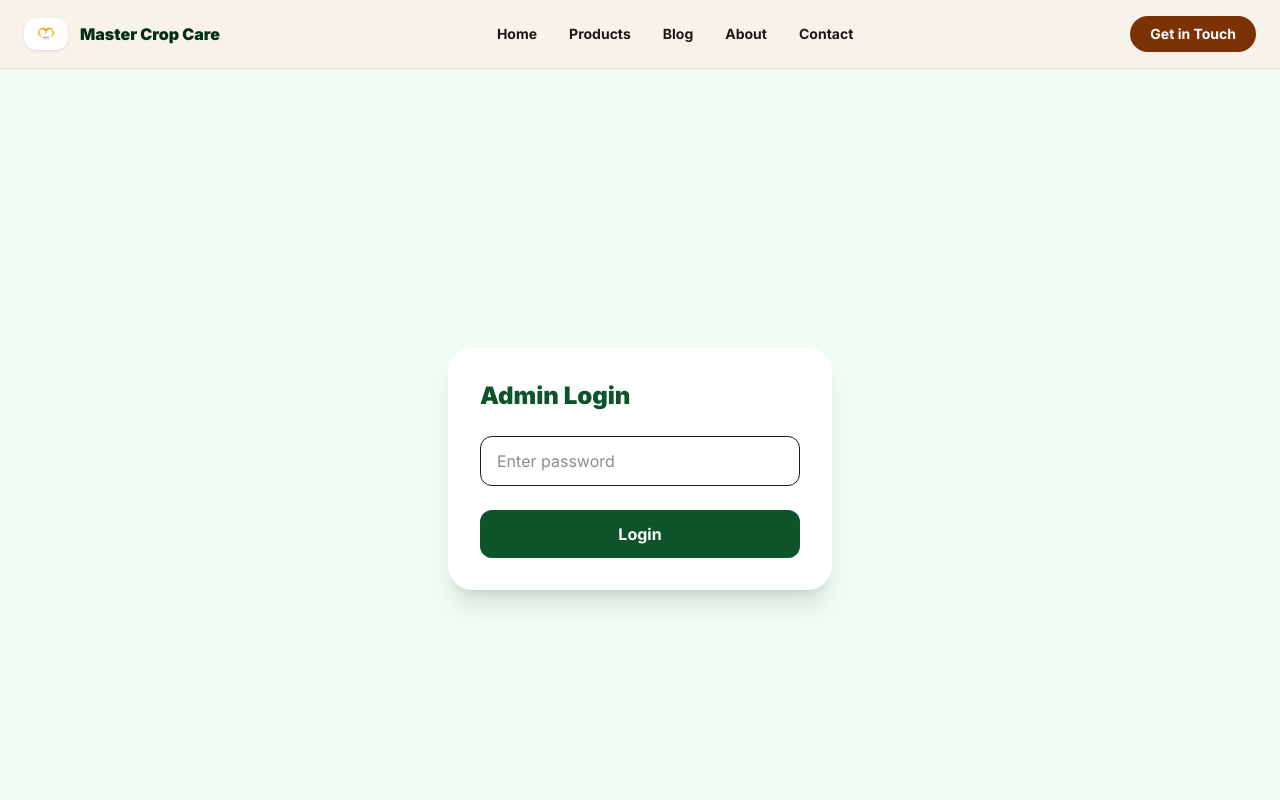
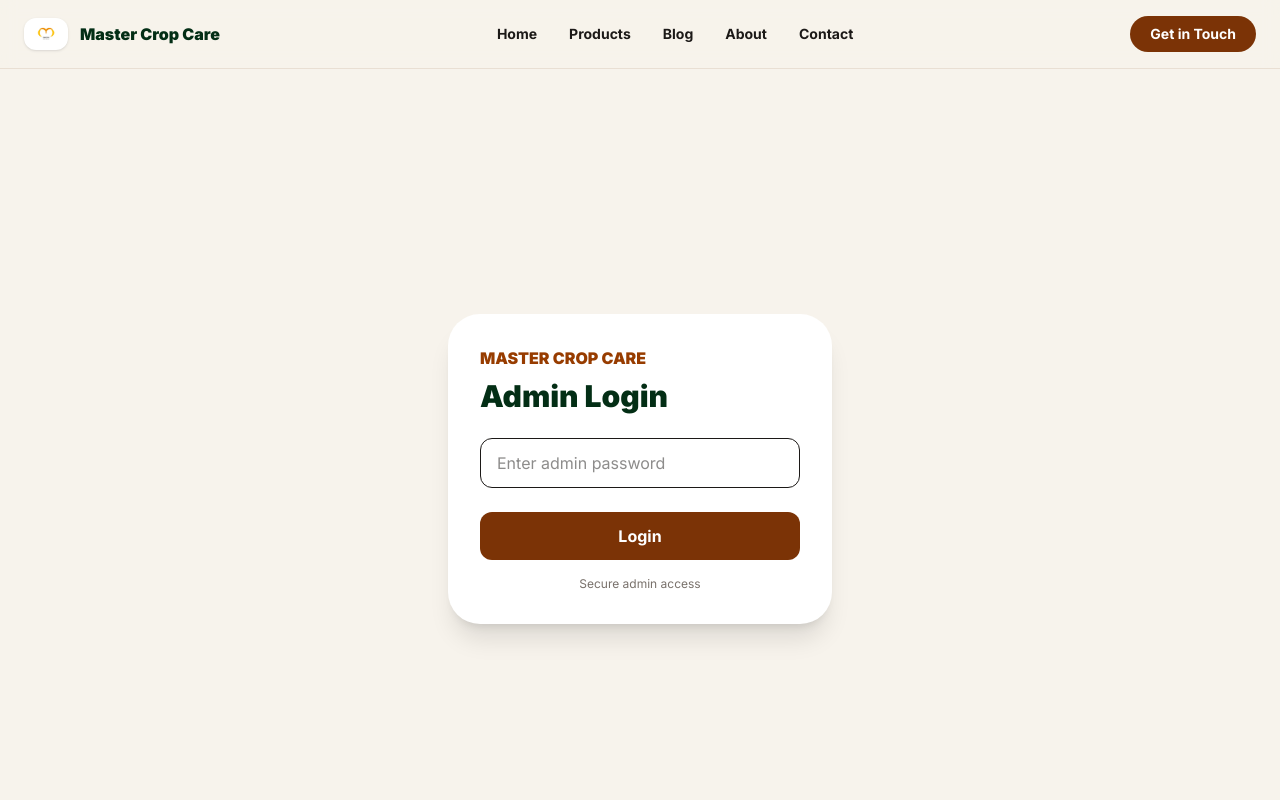
Before and after one commit to Shob002/mcc-app, a Next.js app: page /admin/login in a window 1280 px wide. Shown: the top 800 px of the page. Built offline with nearby package versions, Linux system fonts and the light colour scheme.

Commit message:
use vercel admin password

```diff
--- a/src/app/admin/login/page.tsx
+++ b/src/app/admin/login/page.tsx
@@ -1,41 +1,67 @@
 "use client";
 
-import { useState } from "react";
+import { useState, useEffect } from "react";
 import { useRouter } from "next/navigation";
 
 export default function AdminLogin() {
   const [password, setPassword] = useState("");
   const router = useRouter();
 
+  // auto redirect if already logged in
+  useEffect(() => {
+    if (localStorage.getItem("admin")) {
+      router.replace("/admin");
+    }
+  }, [router]);
+
   const login = () => {
-    if (password === process.env.NEXT_PUBLIC_ADMIN_PASSWORD) {
+    const ADMIN_PASSWORD = process.env.NEXT_PUBLIC_ADMIN_PASSWORD;
+
+    if (!ADMIN_PASSWORD) {
+      alert("Admin password not configured");
+      return;
+    }
+
+    if (password.trim() === ADMIN_PASSWORD) {
       localStorage.setItem("admin", "true");
       router.push("/admin");
-    } else {
-      alert("Wrong password");
+      return;
     }
+
+    alert("Wrong password");
   };
 
   return (
-    <div className="flex h-screen items-center justify-center bg-green-50">
-      <div className="w-full max-w-sm rounded-3xl bg-white p-8 shadow-xl">
-        <h1 className="text-2xl font-black text-green-900">Admin Login</h1>
+    <main className="flex min-h-screen items-center justify-center bg-[#f7f3ec] px-6">
+      <div className="w-full max-w-sm rounded-[2rem] bg-white p-8 shadow-xl">
+        <p className="font-black text-amber-800">MASTER CROP CARE</p>
+
+        <h1 className="mt-2 text-3xl font-black text-green-950">
+          Admin Login
+        </h1>
 
         <input
           type="password"
-          placeholder="Enter password"
+          placeholder="Enter admin password"
           value={password}
           onChange={(e) => setPassword(e.target.value)}
-          className="mt-6 w-full rounded-xl border px-4 py-3 outline-none focus:border-green-700"
+          onKeyDown={(e) => {
+            if (e.key === "Enter") login();
+          }}
+          className="mt-6 w-full rounded-xl border px-4 py-3 outline-none focus:border-amber-800"
         />
 
         <button
           onClick={login}
-          className="mt-6 w-full rounded-xl bg-green-900 py-3 font-bold text-white hover:bg-green-800"
+          className="mt-6 w-full rounded-xl bg-amber-900 py-3 font-bold text-white hover:bg-green-900"
         >
           Login
         </button>
+
+        <p className="mt-4 text-center text-xs text-stone-500">
+          Secure admin access
+        </p>
       </div>
-    </div>
+    </main>
   );
 }
--- a/src/app/layout.tsx
+++ b/src/app/layout.tsx
@@ -64,7 +64,7 @@ export default function RootLayout({ children }: { children: ReactNode }) {
 
           <main className="flex-1">{children}</main>
 
-          <footer className="bg-gradient-to-br from-green-950 via-amber-950 to-stone-950 px-6 py-12 text-center text-white">
+          <footer className="bg-linear-to-br from-green-950 via-amber-950 to-stone-950 px-6 py-12 text-center text-white">
             <Image
               src="/logo.png"
               alt="Master Crop Care logo"
```
